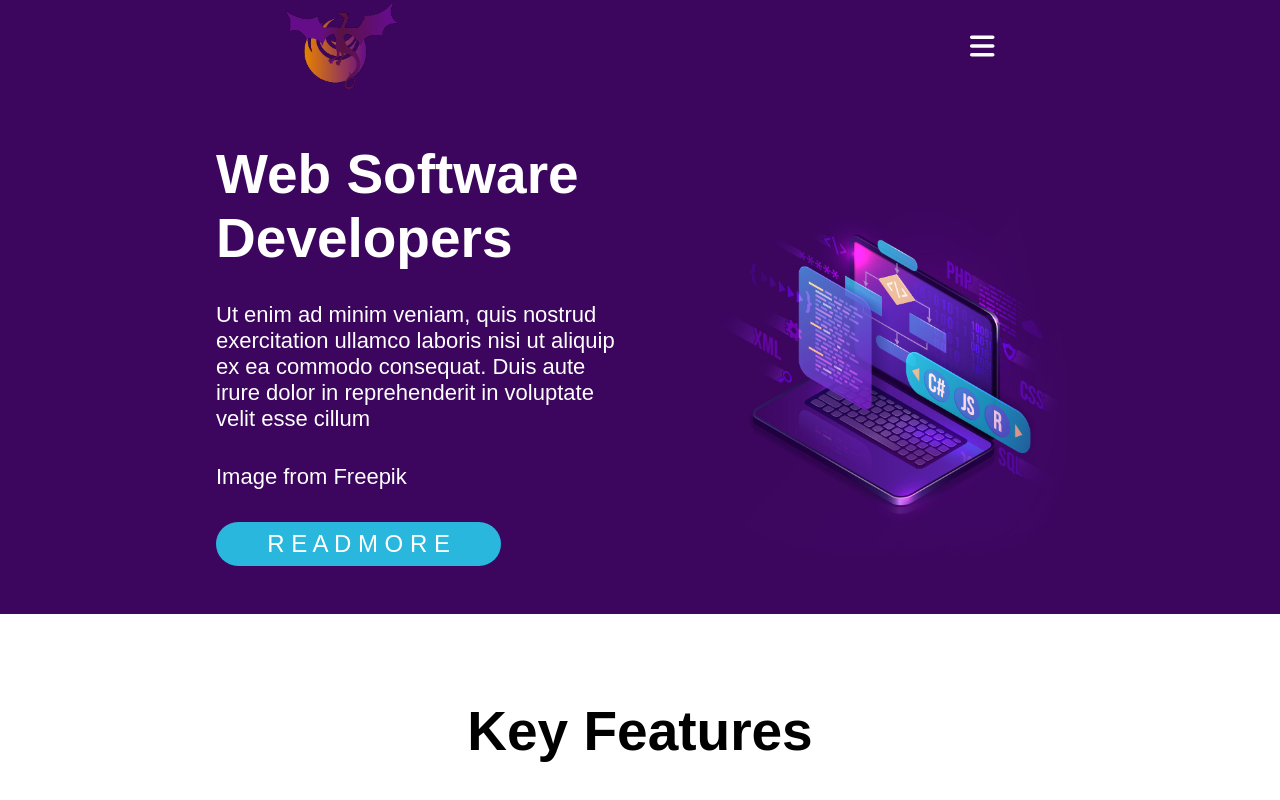
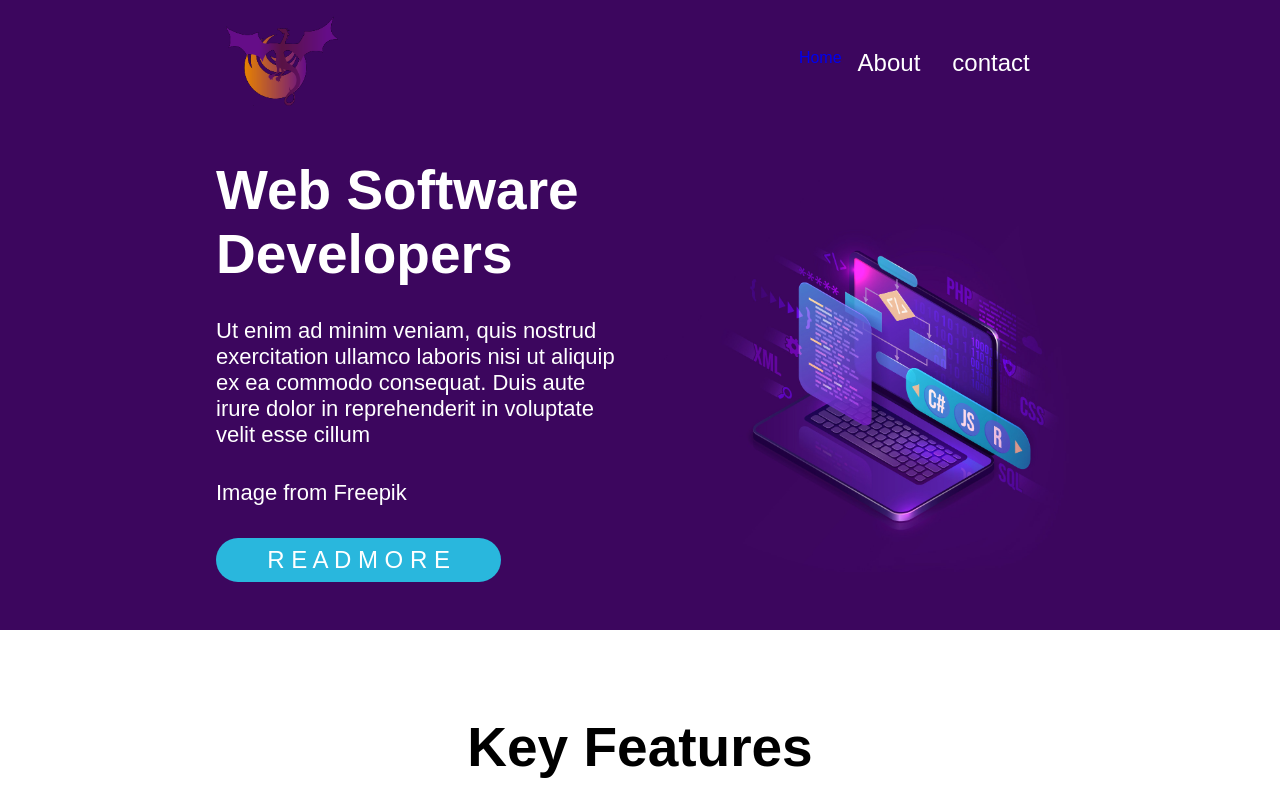
Before and after one commit to khashayaryaghma/WebSoftwareDevelopers, a React (Create React App) app in the folder client/: page / in a window 1280 px wide. Shown: the top 800 px of the page. Built offline with nearby package versions, Linux system fonts and the light colour scheme.

Commit message:
add nav to header

```diff
--- a/client/src/components/Header/Header.js
+++ b/client/src/components/Header/Header.js
@@ -1,9 +1,11 @@
 import { Link } from "react-router-dom";
 import { StyledHeader } from "./Header.styles";
-import Button from "../Button/Button";
-import { FontAwesomeIcon } from "@fortawesome/react-fontawesome";
-import { faBars } from "@fortawesome/free-solid-svg-icons";
+// import Button from "../Button/Button";
+// import { FontAwesomeIcon } from "@fortawesome/react-fontawesome";
+// import { faBars } from "@fortawesome/free-solid-svg-icons";
 import Image from "../Image/Image";
+import NavBar from "../NavBar/NavBar";
+import { navItems } from "../../constants/navItems";
 
 function Header({ bgColor, imgSrc, pd }) {
     return (
@@ -11,9 +13,10 @@ function Header({ bgColor, imgSrc, pd }) {
             <Link to={"/"}>
                 <Image imgSrc={imgSrc} size="7rem" alt="Logo" />
             </Link>
-            <Button color="white" fSize="1.75rem" bgColor="inherit">
+            {/* <Button color="white" fSize="1.75rem" bgColor="inherit">
                 <FontAwesomeIcon icon={faBars} />
-            </Button>
+            </Button> */}
+            <NavBar navItems={navItems} />
         </StyledHeader>
     );
 }
--- a/client/src/components/Header/Header.styles.js
+++ b/client/src/components/Header/Header.styles.js
@@ -3,7 +3,7 @@ import styled from "styled-components";
 export const StyledHeader = styled.header`
     background-color: ${(props) =>
         props.bgColor === "purple" ? "#3C065E" : props.bgColor};
-    padding:${(props)=>props.pd} ;
+    padding-top: 1rem;
     display: flex;
     justify-content: space-around;
     align-items: center;
```
